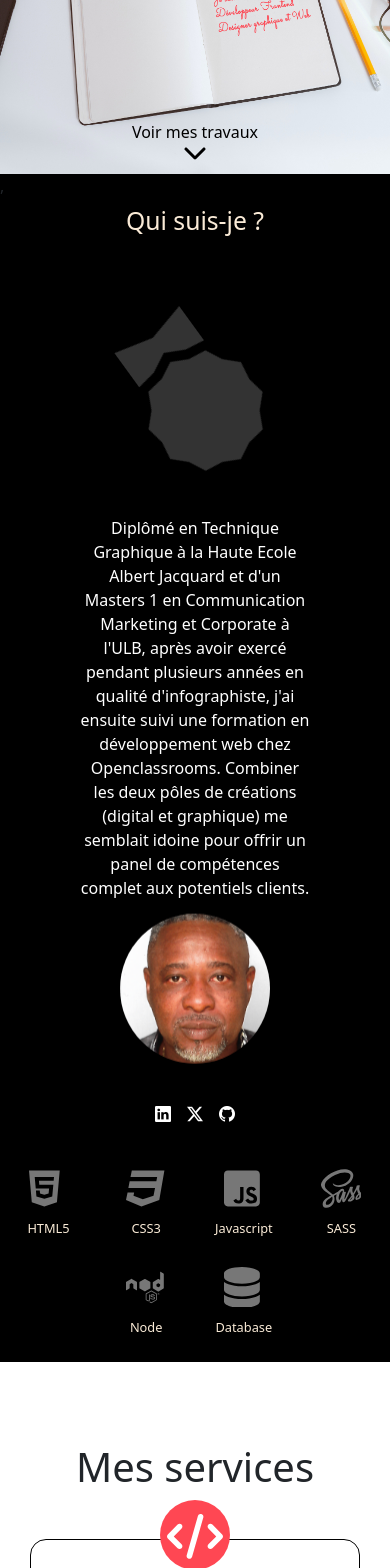
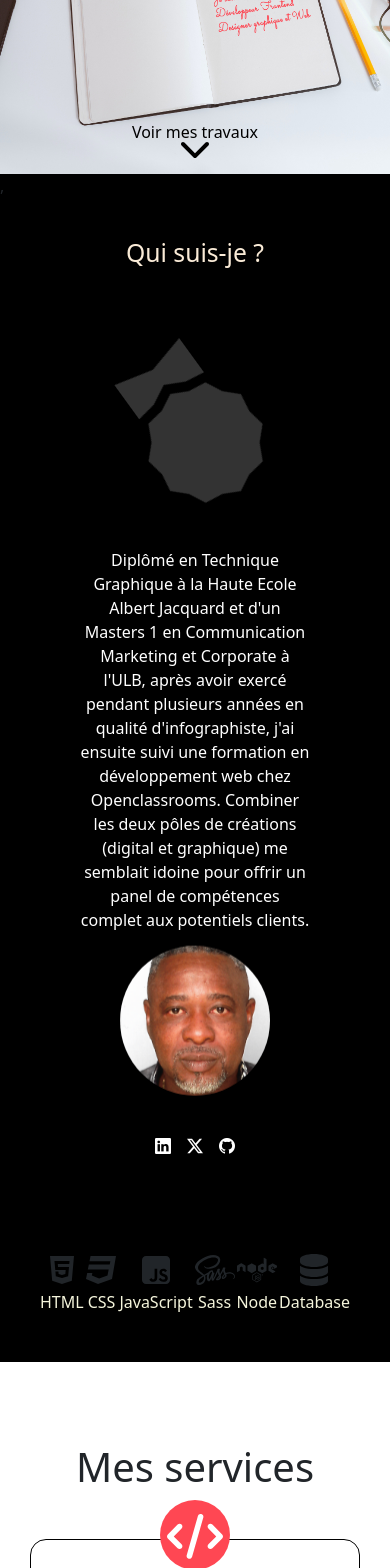
Before and after one commit to KenfackMF/Portfolio-Kenfack, a React (Create React App) app: page / in a window 390 px wide. Shown: the part 280-1848 px from the top of the page. Built offline with nearby package versions, Linux system fonts and the light colour scheme.

Commit message:
correction marge ok

```diff
--- a/package.json
+++ b/package.json
@@ -4,6 +4,8 @@
   "private": true,
   "homepage": "https://KenfackMF.github.io/Portfolio-Kenfack",
   "dependencies": {
+    "@fortawesome/fontawesome-svg-core": "^6.4.2",
+    "@fortawesome/free-brands-svg-icons": "^6.4.2",
     "@fortawesome/free-solid-svg-icons": "^6.4.2",
     "@fortawesome/react-fontawesome": "^0.2.0",
     "@testing-library/jest-dom": "^5.17.0",
--- a/src/pages/APropos.js
+++ b/src/pages/APropos.js
@@ -1,9 +1,12 @@
 import React from "react";
+import { FontAwesomeIcon } from "@fortawesome/react-fontawesome";
+import { faHtml5, faCss3, faJsSquare, faSass, faNode } from "@fortawesome/free-brands-svg-icons"; // Icônes de marques
+import { faDatabase } from "@fortawesome/free-solid-svg-icons"; // Icône solide
+
 import "bootstrap-icons/font/bootstrap-icons.css";
 import "../styles/propos.scss";
-import Skills from "../components/Skills.js";
 import image from "../assets/image_3.jpg";
-import { about, section2title, skillsBar } from "../data/profile.js";
+import { about, section2title } from "../data/profile.js";
 
 const APropos = () => {
   // Fonction pour ouvrir un lien dans une nouvelle fenêtre
@@ -14,9 +17,9 @@ const APropos = () => {
   return (
     <div>
       <a id="Apropos"></a>,
-      <div className="block-apropos">
+      <div className="block-apropos-1">
         <h2 className="propos-titre">{section2title}</h2>
-        <div className="bloc-propos">
+        <div className="block-apropos-2">
           <div className="block-gauche">
             <i className="bi bi-award-fill animate-icon"></i>
             <p className="texte-propos">{about.paragraph}</p>
@@ -36,10 +39,31 @@ const APropos = () => {
           </div>
         </div>
         <div id="Skills">
-          <div className="row d-flex justify-content-center skills">
-            {skillsBar.map((x) => (
-              <Skills key={x.name} faClass={x.faClass} svg={x.svg} label={x.name} />
-            ))}
+          <div className="skills">
+            <div className="icone">
+              <FontAwesomeIcon icon={faHtml5} />
+              <p>HTML</p>
+            </div>
+            <div className="icone">
+              <FontAwesomeIcon icon={faCss3} />
+              <p>CSS</p>
+            </div>
+            <div className="icone">
+              <FontAwesomeIcon icon={faJsSquare} />
+              <p>JavaScript</p>
+            </div>
+            <div className="icone">
+              <FontAwesomeIcon icon={faSass} />
+              <p>Sass</p>
+            </div>
+            <div className="icone">
+              <FontAwesomeIcon icon={faNode} />
+              <p>Node</p>
+            </div>
+            <div className="icone">
+              <FontAwesomeIcon icon={faDatabase} />
+              <p>Database</p>
+            </div>
           </div>
         </div>
       </div>
--- a/src/styles/propos.scss
+++ b/src/styles/propos.scss
@@ -1,20 +1,28 @@
 
-.block-apropos{
+
+.block-apropos-1 {
+    display: flex;
+    flex-direction: column;
+    height: auto;
     background-color: black;
     margin-top: -1.5rem;
   }
 
+.block-apropos-2 {
+    display: flex;
+    flex-direction: row;
+    height: auto;
+    align-items: center;
+  }
+
+
   .propos-titre{
     text-align: center;
     color: antiquewhite;
-padding: 2rem;
+    background-color: black;
+    margin-top: 2rem;
     }
 
-.bloc-propos {
-    height: 50vh;
-    display: flex;
-    background-color: black;
-  }
 
   .block-gauche {
     flex: 1;
@@ -26,7 +34,11 @@ padding: 2rem;
        font-size: 10rem;
         opacity: 20%;
       color: white;
+      :hover{
+        color: #ff4753 !important;
       }
+      }
+
       .texte-propos{
         padding: 0 5rem;
         text-align: center;
@@ -34,9 +46,7 @@ padding: 2rem;
       }
 
   }
-  .bi:hover{
-    color: #ff4753 !important;
-  }
+
 
   .block-droite {
     flex: 1;
@@ -74,6 +84,30 @@ padding: 2rem;
     }
   }
 
+  .svg-inline--fa{
+    height: 3rem;
+    cursor: pointer;
+    :hover{
+      color: #ff4753 !important
+    }
+  }
+
+  .skills{
+    display: flex;
+    justify-content: space-between;
+    margin: 10rem 5rem ;
+    margin-bottom: 3rem;
+
+
+  }
+
+.skills p{
+  color: beige;
+}
+
+
+
+
   @keyframes spin {
     from {
       transform: rotate(0deg);
@@ -103,8 +137,19 @@ padding: 2rem;
 
   @media (max-width: 768px) {
 
-.block-apropos{
+    .block-apropos-1 {
+      display: flex;
+      flex-direction: column;
+      height: auto;
+      margin-top: -1.5rem;
       background-color: rgb(0, 0, 0);
+    }
+
+  .block-apropos-2 {
+      display: flex;
+      flex-direction: column;
+      height: auto;
+      align-items: center;
     }
 
 .propos-titre{
@@ -113,12 +158,7 @@ color: antiquewhite;
 padding: 2rem;
 }
 
-.bloc-propos {
-  height: auto;
-  display: flex;
-  flex-direction: column;
-  background-color: black;
-}
+
 
 .block-gauche {
   flex: 1;
@@ -180,5 +220,28 @@ padding: 2rem;
   }
 }
 
+.svg-inline--fa{
+  height: 2rem;
+  cursor: pointer;
+  :hover{
+    color: #ff4753 !important
+  }
+}
+
+.skills{
+  display: flex;
+  flex-direction: row;
+  flex-wrap: wrap;
+  justify-content: space-between;
+  margin: 5rem 2.5rem ;
+  margin-bottom: 2rem;
+
 
 }
+
+.skills p{
+color: beige;
+}
+
+
+  }
--- a/src/styles/travaux.scss
+++ b/src/styles/travaux.scss
@@ -40,14 +40,14 @@ padding: 2rem;
     flex-wrap: wrap;
     justify-content: center;
     gap: 2rem;
-    margin: 0 5rem; /* Marge gauche et droite de 20rem */
-    margin-bottom: 3rem;
+    margin: 0 5rem;
+    margin-bottom: 2rem;
   }
 
 
   .card {
-    width: 40rem; /* Largeur de la carte */
-    height: 70vh; /* Hauteur de la carte */
+    width: 40rem;
+    height: auto;
     border: 1px solid #ccc;
     box-shadow: 0 4px 6px rgba(0, 0, 0, 0.1);
     padding: 1rem;
@@ -61,7 +61,7 @@ padding: 2rem;
 
  .card-body a{
     background-color: #777;
-    width: auto;
+    width: fit-content;
     color: white;
     font-weight: 700;
  }
```
Also changed, not shown: 11 other files (tests, documents, lock files or other folders). Lines whose indentation alone changed are shown as unchanged.
